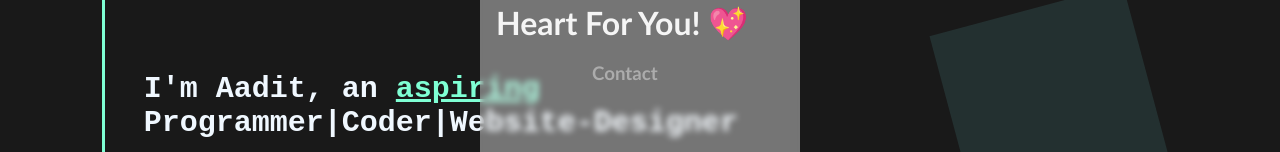
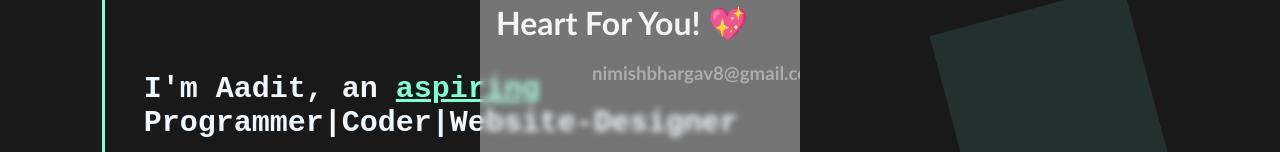
Before and after one commit to Nimishbhargav/Nimish.github.io, a plain HTML site: page index.html in a window 1280 px wide. Shown: the part 233-385 px from the top of the page. Drawn offline with Linux system fonts and the light colour scheme.

Commit message:
Update index.html
Signed-off-by: Nimish <148574244+Nimishbhargav@users.noreply.github.com>

```diff
--- a/index.html
+++ b/index.html
@@ -35,7 +35,7 @@
 
                 <div class="u_contact i_c">
                     <a>
-                        <h3>Contact</h3>
+                        <h3>nimishbhargav8@gmail.com</h3>
                     </a>
                 </div>
             </div>
```
